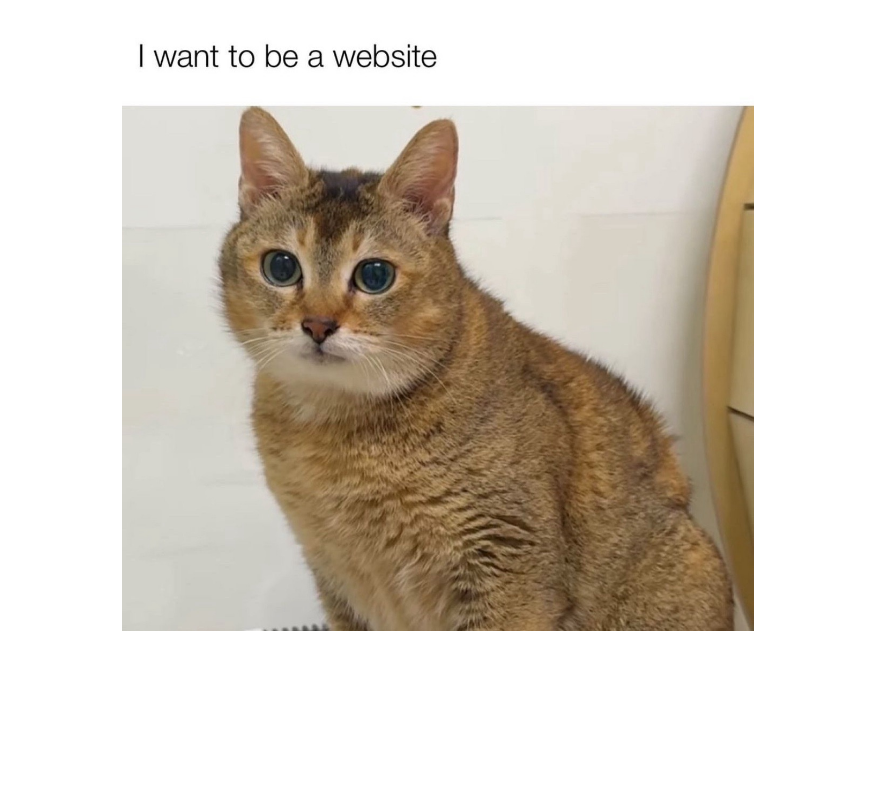
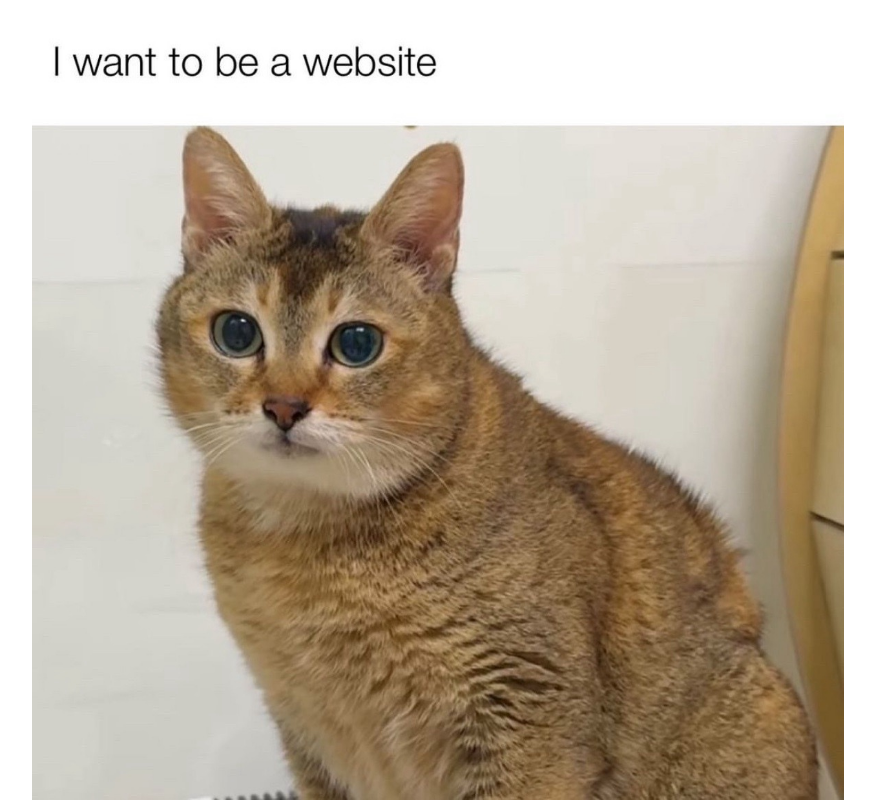
Before and after one commit to qq12501250/qq12, a plain HTML site: page index.html in a window 1280 px wide. Shown: the whole page, without its empty margins (202-1077 px from the left). Drawn offline with Linux system fonts and the light colour scheme.

Commit message:
Update styles

```diff
--- a/index.html
+++ b/index.html
@@ -1,7 +1,7 @@
 <!doctype html>
 <html lang="en">
   <head><title>A Website</title></head>
-  <body>
-    <img src="/website.jpg" alt="Cat, with caption 'I want to be a webste'" width="100px" height="100px" style="width: 50%;height: auto;margin-right: auto;margin-left: auto;display: block;">
+  <body style="margin: 0;">
+    <img src="/website.jpg" alt="Cat, with caption 'I want to be a webste'" width="1000px" height="1000px" style="width: 100vw;height: 100vh;object-fit: contain;">
   </body>
 </html>
```
